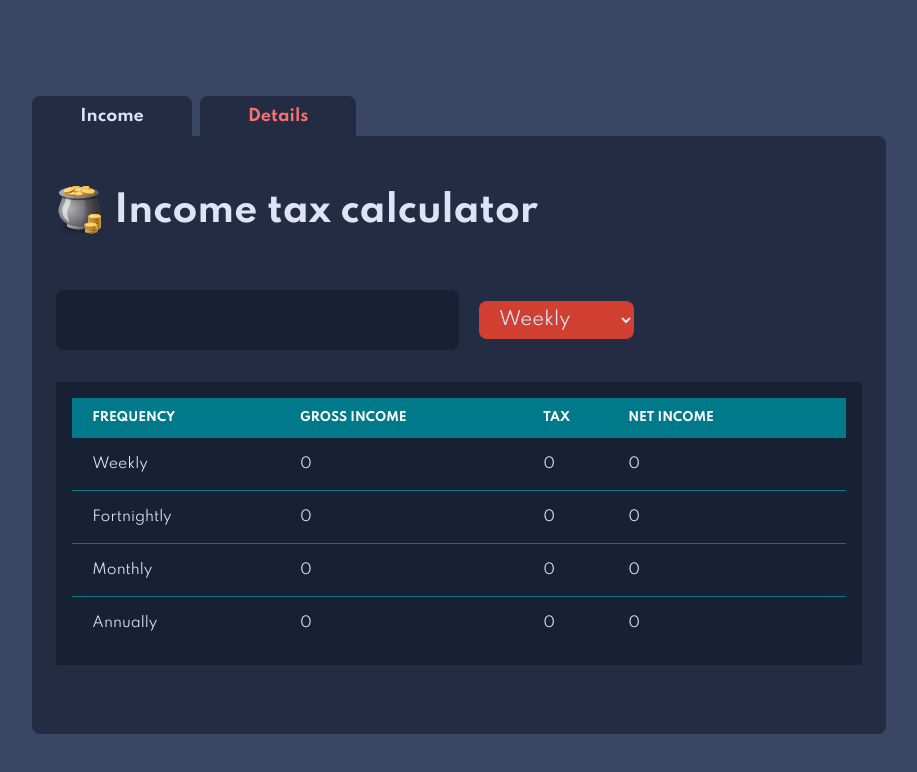
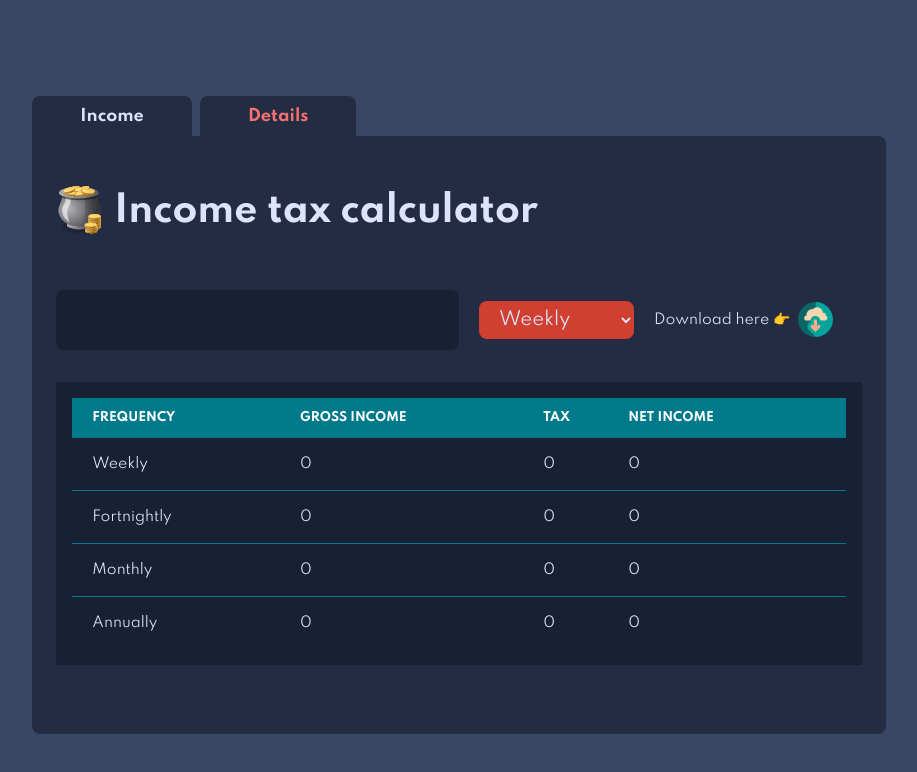
Before and after one commit to mihajlo-cirikovacki/income-tax-calculator, a React app: page /income-details in a window 1280 px wide. Shown: the top 772 px of the page, without its empty margins (181-1098 px from the left). Built offline with nearby package versions, Linux system fonts and the light colour scheme.

Commit message:
Added new feature --> DownloadTablePDF

```diff
--- a/jsconfig.json
+++ b/jsconfig.json
@@ -1,8 +1,7 @@
 {
 	"compilerOptions": {
-		"baseUrl": "src",
+		"baseUrl": "./",
 		"paths": {
-			"@/*": ["src/*"],
 			"@/components/*": ["src/components/*"],
 			"@/constants/*": ["src/constants/*"],
 			"@/context/*": ["src/context/*"],
--- a/package.json
+++ b/package.json
@@ -39,6 +39,8 @@
 	},
 	"dependencies": {
 		"clsx": "^1.2.1",
+		"jspdf": "^2.5.1",
+		"jspdf-autotable": "^3.5.28",
 		"react": "^18.2.0",
 		"react-dom": "^18.2.0",
 		"react-error-boundary": "^3.1.4",
--- a/src/components/Table/TableReport.jsx
+++ b/src/components/Table/TableReport.jsx
@@ -13,7 +13,7 @@ const TableReport = (props) => {
 	const { gross, net, tax, totalIncome } = props.incomes;
 
 	return (
-		<table className="w-full">
+		<table className="w-full" id="report-table">
 			<TableHeader>
 				{TABLE_HEADER.map((freq) => (
 					<TableHeaderCell key={freq}>{freq}</TableHeaderCell>
--- /dev/null
+++ b/src/features/DownloadTablePDF/index.jsx
@@ -0,0 +1,31 @@
+import React from 'react';
+import jsPDF from 'jspdf';
+import autoTable from 'jspdf-autotable';
+import { clsx as c } from 'clsx';
+
+export const DownLoadPDF = ({
+	tableTitle,
+	tableHtmlID,
+	label,
+	icon,
+	iconWidth = '35px',
+	className,
+}) => {
+	const handleDownload = () => {
+		const doc = new jsPDF();
+		autoTable(doc, {
+			html: tableHtmlID,
+			headStyles: { fillColor: '#007a8a' },
+		});
+		doc.save(`${tableTitle}.pdf`);
+	};
+
+	return (
+		<div className={c('flex', ' gap-2', 'items-center', className)}>
+			<span className="text-sm">{label}</span>
+			<button title="download" className="text-sm" onClick={handleDownload}>
+				<img src={icon} alt={`Download ${tableTitle}`} width={iconWidth} />
+			</button>
+		</div>
+	);
+};
--- a/src/features/IncomesReport/IncomeDetails.jsx
+++ b/src/features/IncomesReport/IncomeDetails.jsx
@@ -4,6 +4,8 @@ import SelectFrequencyButton from '@/components/Elements/SelectFrequencyButton';
 import TableReport from '@/components/Table/TableReport';
 import { useIncomeContext } from '@/context/IncomeContext';
 import IncomeScreen from '@/features/IncomesReport/IncomeScreen';
+import { DownLoadPDF } from '@/features/DownloadTablePDF';
+import downloadIcon from '../../../public/download-icon.svg';
 
 const IncomeDetails = () => {
 	const { incomes } = useIncomeContext();
@@ -23,6 +25,12 @@ const IncomeDetails = () => {
 			<header className="flex flex-col gap-5 mb-8 sm:flex-row">
 				<IncomeScreen userTotal={userTotal} type={incomes.type} />
 				<SelectFrequencyButton handler={handleUserSelect} />
+				<DownLoadPDF
+					tableTitle="report-table"
+					tableHtmlID="#report-table"
+					label="Download here 👉"
+					icon={downloadIcon}
+				/>
 			</header>
 			<main className="p-4 overflow-x-auto rounded-sm bg-calc-screenBg">
 				<TableReport incomes={incomes} />
--- a/webpack.config.js
+++ b/webpack.config.js
@@ -24,7 +24,6 @@ module.exports = {
 	resolve: {
 		extensions: ['.js', '.jsx', '.json'],
 		alias: {
-			'@': path.resolve(__dirname, 'src'),
 			'@/components': path.resolve(__dirname, 'src/components/'),
 			'@/constants': path.resolve(__dirname, 'src/constants/'),
 			'@/context': path.resolve(__dirname, 'src/context/'),
```
Also changed, not shown: public/download-icon.svg (added), 1 other file (tests, documents, lock files or other folders).
